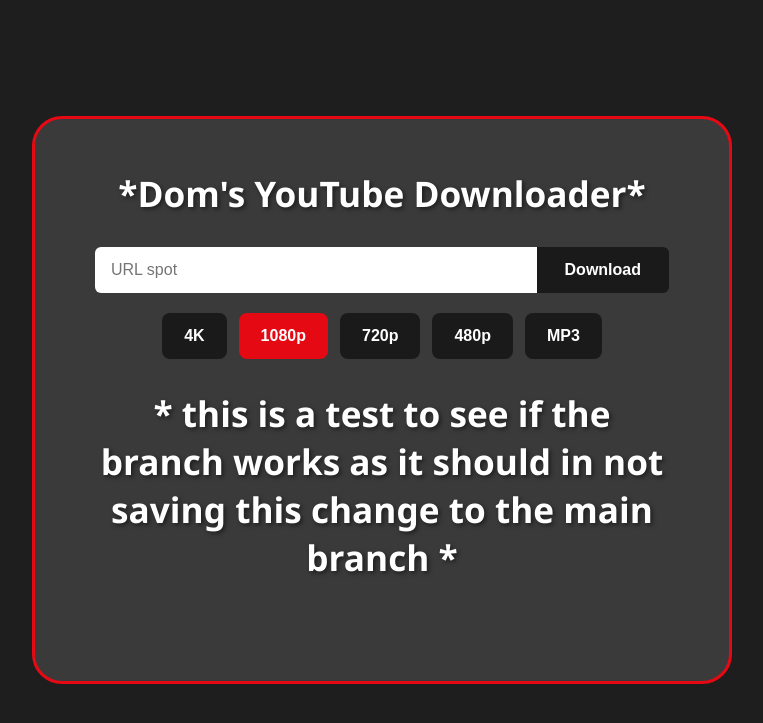
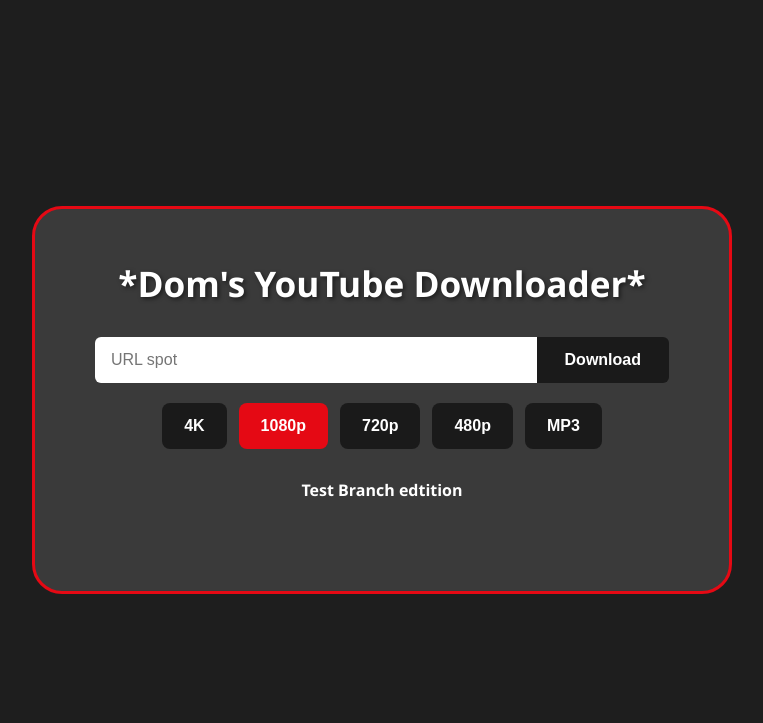
Before and after one commit to DomPanza/DomsYTdownloader, a Flask app: page / in a window 1280 px wide. Shown: the top 723 px of the page, without its empty margins (258-1021 px from the left). Run offline with Flask 3, Linux system fonts and the light colour scheme.

Commit message:
Changed the message from h1 to h4

```diff
--- a/templates/index.html
+++ b/templates/index.html
@@ -21,7 +21,7 @@
             </div>
         </form>
         <h1></h1>
-        <h1> * this is a test to see if the branch works as it should in not saving this change to the main branch * </h1>
+        <h4> Test Branch edtition</h4>
         <p id="status"></p>
     </div>
 
```
